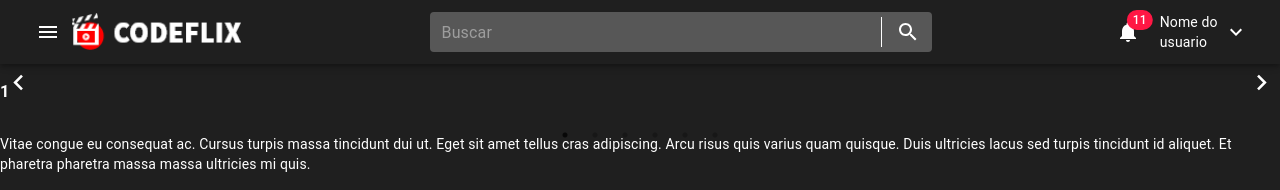
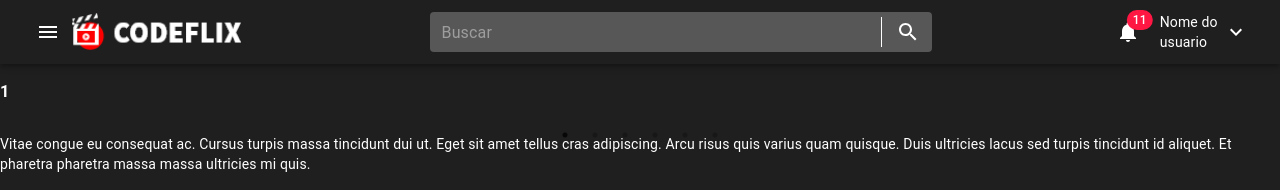
Before and after one commit to paulori22/codeflix-microservice, a React (Create React App) app: page / in a window 1280 px wide. Shown: the top 190 px of the page. Built offline with nearby package versions, Linux system fonts and the light colour scheme; the HTML template or start-up script is replaced by a standard one.

Commit message:
Creating Home Page - Creating custom Slider component - Lesson 7

```diff
--- a/src/components/Slider/SliderArrow.tsx
+++ b/src/components/Slider/SliderArrow.tsx
@@ -7,6 +7,7 @@ const useStyles = makeStyles((theme) => ({
     const style = {
       height: "100%",
       position: "absolute" as any,
+      opacity: 0,
     };
     if (props.dir === "right") {
       (style as any).right = 0;
--- /dev/null
+++ b/src/components/Slider/index.tsx
@@ -0,0 +1,26 @@
+import { makeStyles } from "@material-ui/core";
+import ReactSlider, { Settings } from "react-slick";
+import clsx from "clsx";
+
+const useStyles = makeStyles({
+  root: {
+    "&:hover .slick-left, &:hover .slick-right": {
+      opacity: 1,
+    },
+  },
+});
+
+export interface SliderProps extends Settings {}
+
+const Slider: React.FunctionComponent<SliderProps> = (props) => {
+  const { children, ...other } = props;
+  const classes = useStyles();
+  const className = clsx(classes.root, other.className);
+  return (
+    <ReactSlider className={className} {...other}>
+      {children}
+    </ReactSlider>
+  );
+};
+
+export default Slider;
--- a/src/pages/Home.tsx
+++ b/src/pages/Home.tsx
@@ -1,9 +1,9 @@
-import Slider, { Settings } from "react-slick";
+import Slider, { SliderProps } from "../components/Slider";
 import Page from "../components/Page";
 import SliderArrow from "../components/Slider/SliderArrow";
 
 const Home: React.FunctionComponent = (props) => {
-  var settings: Settings = {
+  var settings: SliderProps = {
     dots: true,
     infinite: true,
     speed: 500,
```
